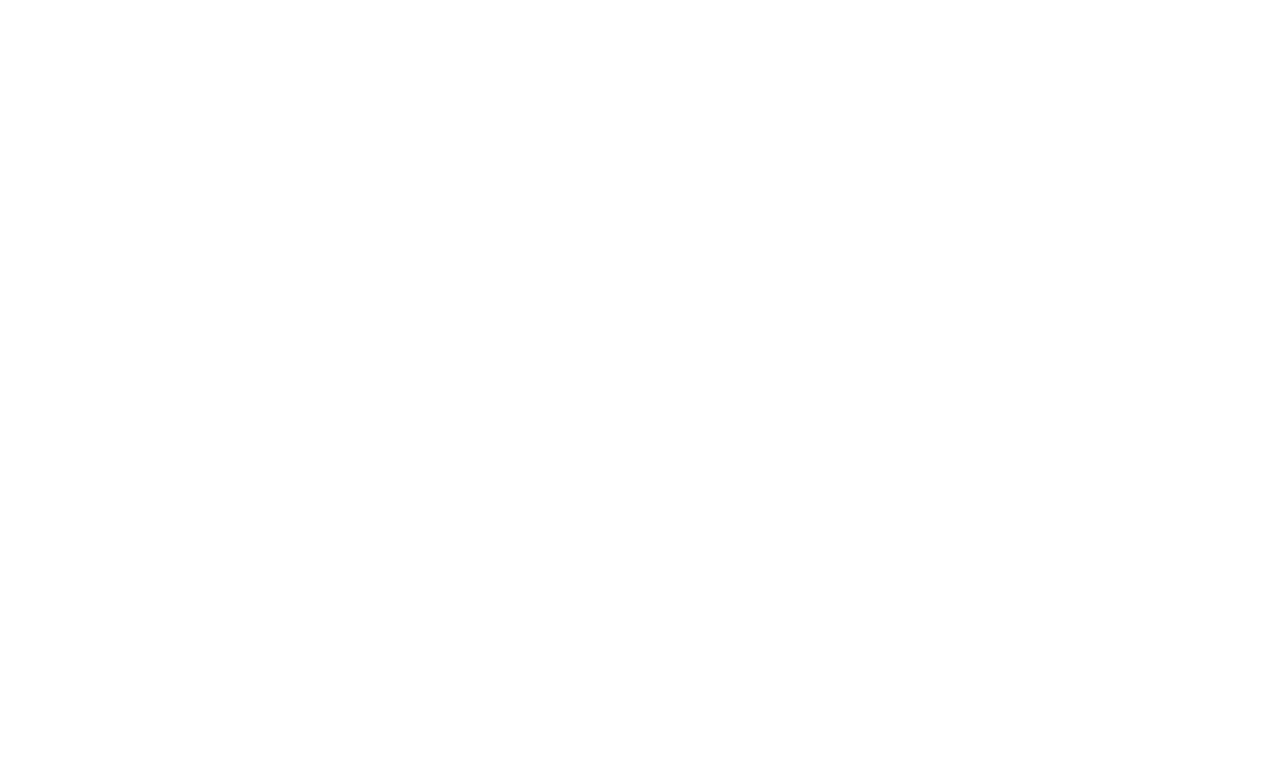
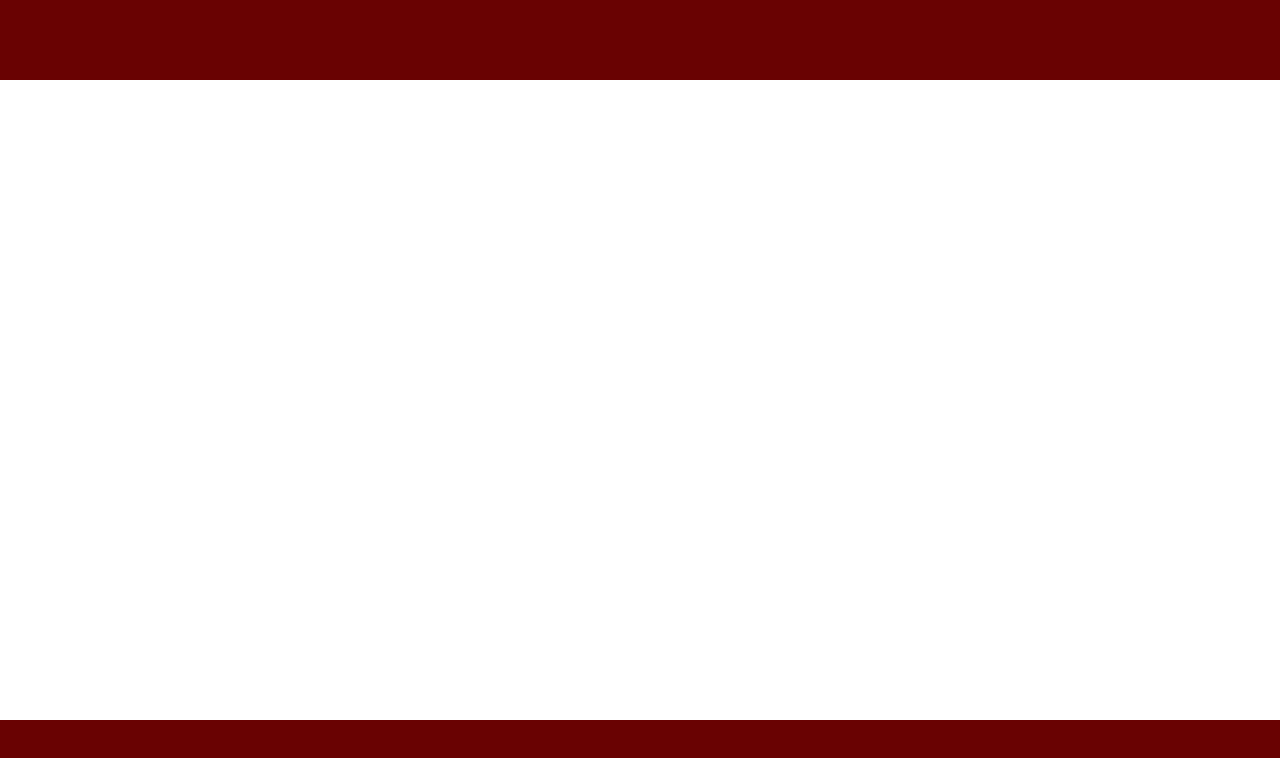
Before and after one commit to henriquepx/mx_advocacy, a React (Vite) app: page / in a window 1280 px wide. Shown: the top 758 px of the page. Built offline with nearby package versions, Linux system fonts and the light colour scheme.

Commit message:
feat: inicialize structure to main page

```diff
--- a/src/App.jsx
+++ b/src/App.jsx
@@ -1,9 +1,12 @@
 import GlobalStyle from "./GlobalStyles"
+import MainPage from "./pages/MainPage"
 
 function App() {
   return (
     <>
       <GlobalStyle />
+
+      <MainPage />
     </>
   )
 }
--- a/src/GlobalStyles.jsx
+++ b/src/GlobalStyles.jsx
@@ -15,13 +15,13 @@
   line-height: 1.4;
   ::-webkit-scrollbar {
     width: 5px;
-}
-::-webkit-scrollbar-thumb {
-    background-color: #000000;
-}
-::-webkit-scrollbar-track {
-    background-color: #ff0000;
-}
+  }
+  ::-webkit-scrollbar-thumb {
+      background-color: #690202;
+  }
+  ::-webkit-scrollbar-track {
+      background-color: #b3b3b3;
+  }
 }
 
   /*
--- /dev/null
+++ b/src/pages/MainPage.jsx
@@ -0,0 +1,20 @@
+import styled from 'styled-components';
+import Footer from '../sections/Footer';
+import Header from '../sections/Header';
+import MainPagePrincipal from '../sections/MainPage/MainPagePrincipal';
+
+const ContainerMainPage = styled.div`
+
+`
+
+const MainPage = () => {
+  return (
+      <ContainerMainPage>
+          <Header />
+          <MainPagePrincipal />
+        <Footer />
+      </ContainerMainPage>
+  )
+}
+
+export default MainPage
--- /dev/null
+++ b/src/sections/Footer.jsx
@@ -0,0 +1,17 @@
+import styled from 'styled-components';
+
+const ContainerFooter = styled.div`
+    background-color: #690202;
+    height: 50vh;
+    width: 100%;
+`
+
+const Footer = () => {
+  return (
+      <ContainerFooter>
+
+    </ContainerFooter>
+  )
+}
+
+export default Footer
--- /dev/null
+++ b/src/sections/Header.jsx
@@ -0,0 +1,18 @@
+import styled from 'styled-components';
+
+const ContainerHeader = styled.header`
+    background-color: #690202;
+    height: 10vh;
+    width: 100%;
+`
+
+const Header = () => {
+  return (
+      <ContainerHeader>
+
+
+    </ContainerHeader>
+  )
+}
+
+export default Header
--- /dev/null
+++ b/src/sections/MainPage/MainPagePrincipal.jsx
@@ -0,0 +1,18 @@
+import styled from 'styled-components';
+
+const ContainerPrincipalPage = styled.main`
+    background-color: #fff;
+    height: 80vh;
+    width: 100%;
+`
+
+const MainPagePrincipal = () => {
+  return (
+      <ContainerPrincipalPage>
+
+
+    </ContainerPrincipalPage>
+  )
+}
+
+export default MainPagePrincipal
```
